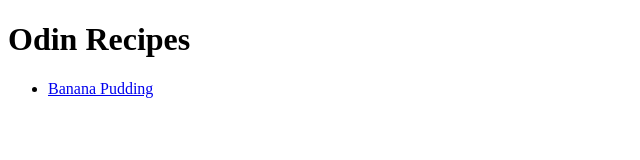
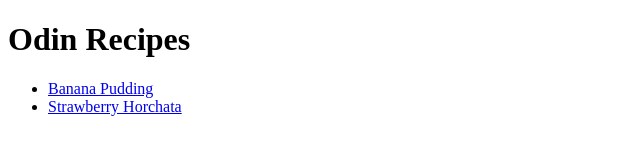
Before and after one commit to nicfitzgerald/odin-recipes, a plain HTML site: page index.html in a window 1280 px wide. Shown: the whole page, without its empty margins (0-640 px from the left). Drawn offline with Linux system fonts and the light colour scheme.

Commit message:
add link to strawberry horchata recipe

```diff
--- a/index.html
+++ b/index.html
@@ -10,6 +10,7 @@
   <h1>Odin Recipes</h1>
   <ul>
     <li><a href="./recipes/banana_pudding.html">Banana Pudding</a></li>
+    <li><a href="./recipes/strawberry_horchata.html">Strawberry Horchata</a></li>
   </ul>
 </body>
 
```
